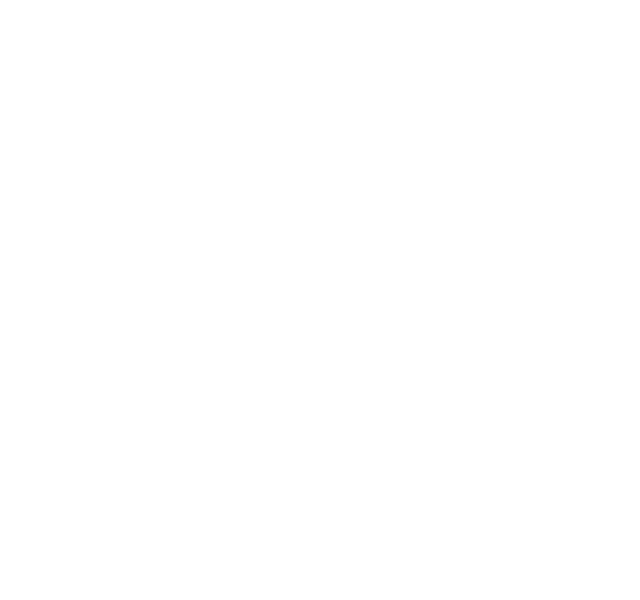
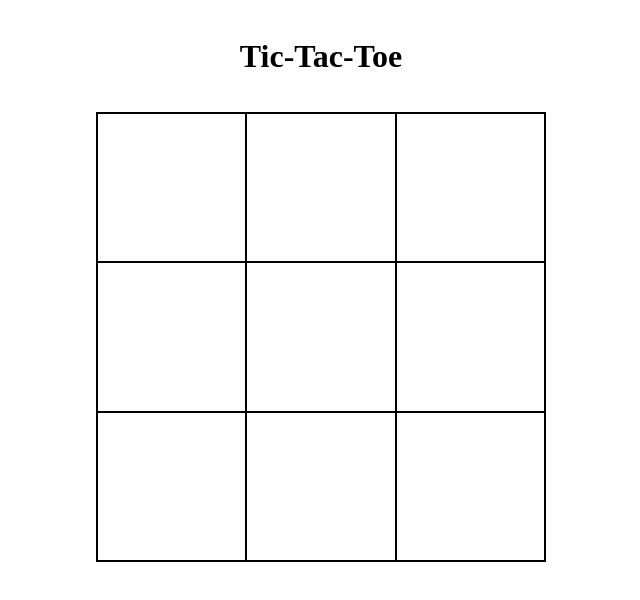
Before and after one commit to elliottfeltham/odin-tic-tac-toe, a plain HTML site: page index.html in a window 1280 px wide. Shown: the whole page, without its empty margins (319-959 px from the left). Drawn offline with Linux system fonts and the light colour scheme.

Commit message:
Add basic board outline to html

```diff
--- a/index.html
+++ b/index.html
@@ -10,7 +10,29 @@
 </head>
 
 <body>
+    <div class="page-container">
+        <header>
+            <h1 class="centered">Tic-Tac-Toe</h1>
+        </header>
+        <main>
+            <div class="turn">
+                <h3></h3>
+            </div>
+            <div class="board">
+                <div class="cell" data-index="0"></div>
+                <div class="cell" data-index="1"></div>
+                <div class="cell" data-index="2"></div>
+                <div class="cell" data-index="3"></div>
+                <div class="cell" data-index="4"></div>
+                <div class="cell" data-index="5"></div>
+                <div class="cell" data-index="6"></div>
+                <div class="cell" data-index="7"></div>
+                <div class="cell" data-index="8"></div>
 
+            </div>
+        </main>
+
+    </div>
 </body>
 
 </html>
--- a/style.css
+++ b/style.css
@@ -60,6 +60,35 @@ h6 {
 
 /* -- Layout Styles -- */
 
+.page-container {
+	display: flex;
+	flex-direction: column;
+	align-items: center;
+}
+
+.board {
+	display: grid;
+	grid-template-columns: 1fr 1fr 1fr;
+	grid-template-rows: 1fr 1fr 1fr;
+}
+
+h1 {
+	margin: 2rem;
+}
+
+.centered {
+	text-align: center;
+}
+
 /* -- Content Styles -- */
 
+.board {
+	height: 450px;
+	width: 450px;
+	border: 1px solid black;
+}
+
+.cell {
+	border: 1px solid black;
+}
 /* -- Media Queries -- */
```
